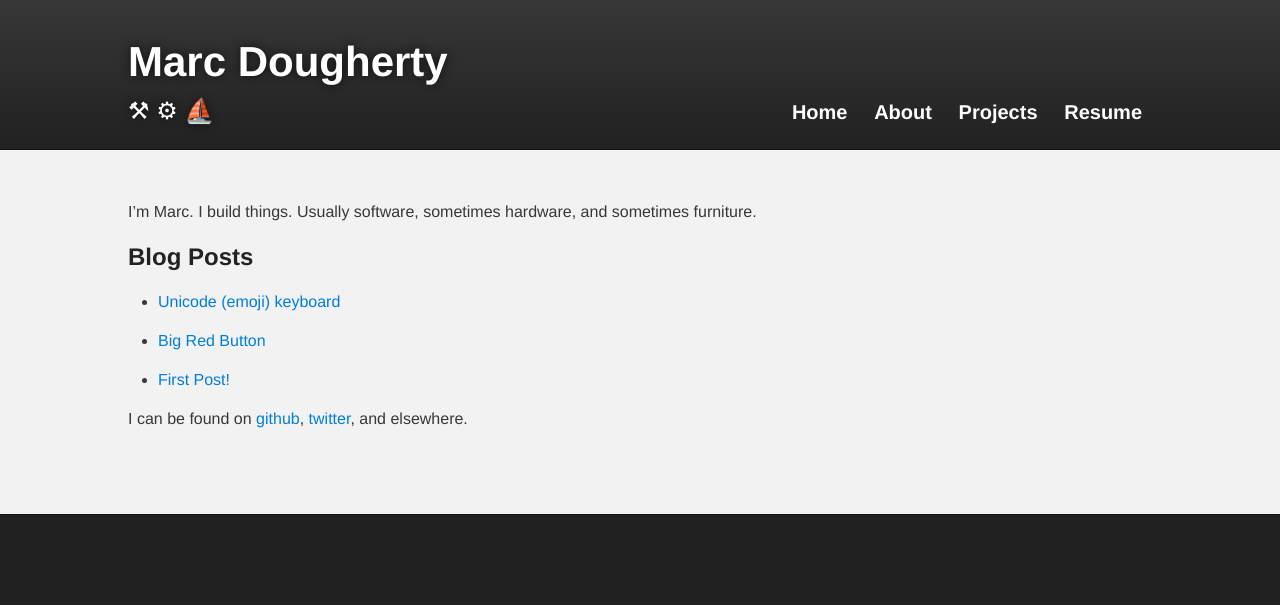
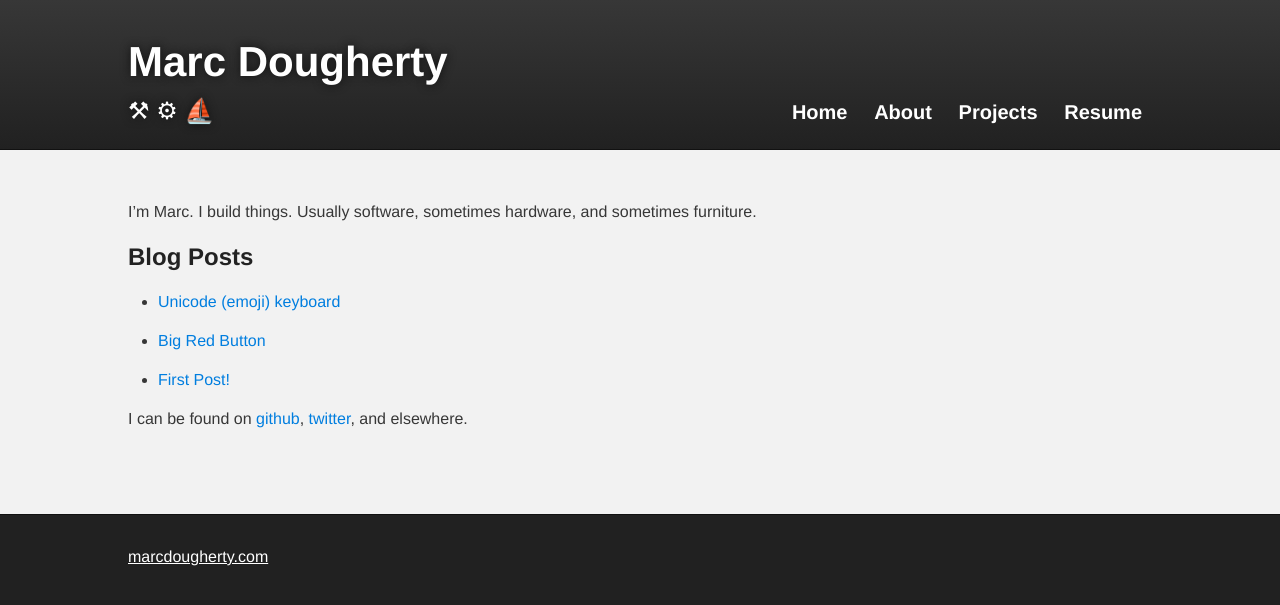
Before and after one commit to marcdougherty/marcdougherty.github.io, a Jekyll site: the page built from index.md, in a window 1280 px wide. Shown: the top 605 px of the page. Built offline with Jekyll 4.4.1, drawn with Linux system fonts in a browser that asks for light colours.

Commit message:
add footer link back to homepage

```diff
--- a/_includes/footer.html
+++ b/_includes/footer.html
@@ -2,7 +2,7 @@
     <!-- FOOTER -->
     <div id="footer_wrap" class="outer">
       <footer class="inner">
-        <p></p>
+        <p><a href="/">marcdougherty.com</a></p>
       </footer>
     </div>
 
--- a/_sass/layout.scss
+++ b/_sass/layout.scss
@@ -227,4 +227,7 @@ Full-Width Styles
 
 #footer_wrap {
   background: #212121;
+  a {
+    color: #fff;
+  }
 }
```
